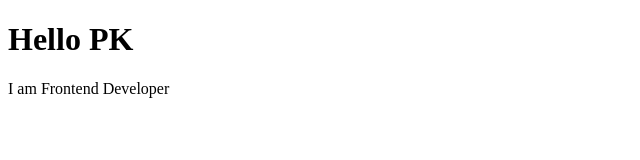
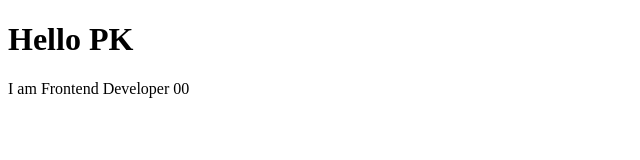
Before and after one commit to umeshace/demo1, a plain HTML site: page index.html in a window 1280 px wide. Shown: the full height of the page, 0-640 px from the left. Drawn offline with Linux system fonts and the light colour scheme.

Commit message:
text changes
text changes

```diff
--- a/index.html
+++ b/index.html
@@ -8,7 +8,7 @@
 <body>
 
     <h1>Hello PK</h1>
-    <p>I am Frontend Developer</p>
+    <p>I am Frontend Developer 00</p>
 
 </body>
 </html>
```
